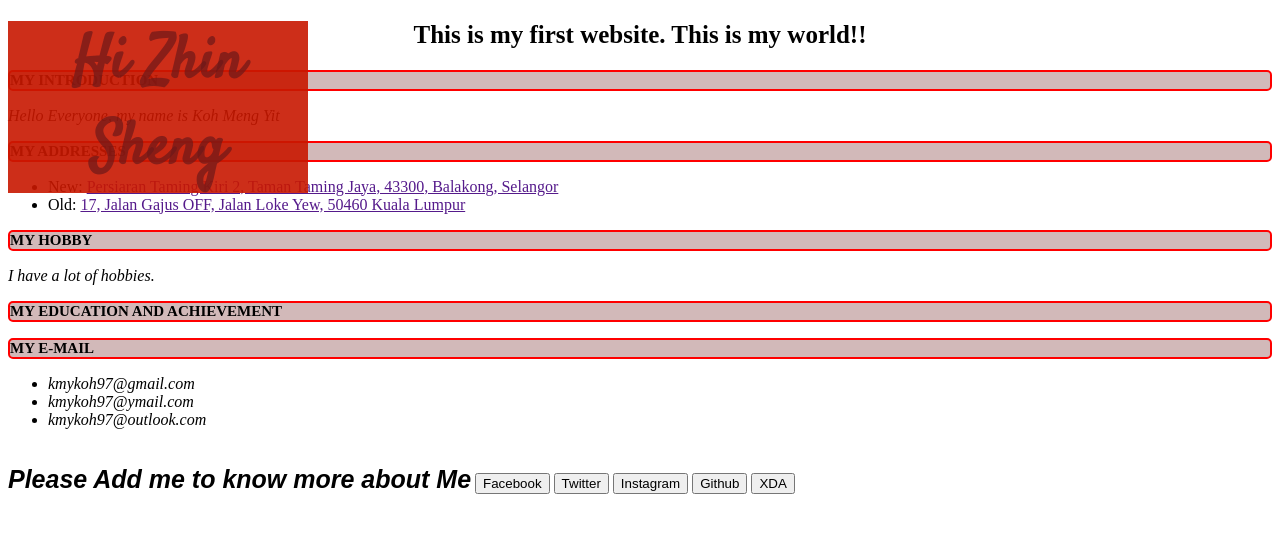
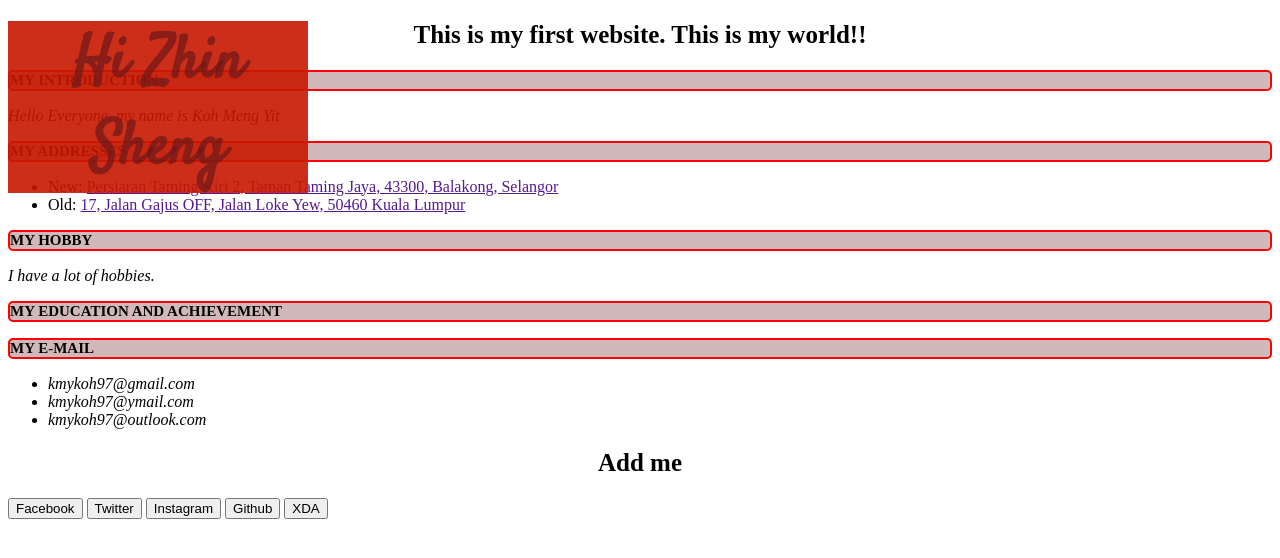
Before and after one commit to kmykoh97/My-first-website, a Jekyll site: the page built from index.md, in a window 1280 px wide. Shown: the top 558 px of the page. Built offline with Jekyll 4.4.1, drawn with Linux system fonts in a browser that asks for light colours; some web fonts are replaced; our own code applies the rules of GitHub Pages for plain Markdown files.

Commit message:
Update default.html
Add XDA link

```diff
--- a/_layouts/default.html
+++ b/_layouts/default.html
@@ -36,14 +36,15 @@
 			</div>
 	</div>
 
-	<!--I need to add link for these buttons and do some styling/ Use inline-block styling method-->
+	<!--Final section. Put account for adding and contact-->
+	<h2 id="AddMe">Add me</h2>
+	<!--I need to do styling for these buttons/ Use inline-block styling method-->
 	<div class="MyButton">
-		<h2 class="AddMeToKnowMore">Please Add me to know more about Me</h2>
 		<a href="https://www.facebook.com/kohmengyit.mengyitkoh" target="_blank"><button>Facebook</button></a>
 		<a href="https://twitter.com/kohmengyit" target="_blank"><button>Twitter</button></a>
 		<a href="https://www.instagram.com/kmykoh/?hl=en" target="_blank"><button>Instagram</button></a>
 		<a href="https://github.com/kmykoh97" target="_blank"><button>Github</button></a>
-		<a href="" target="_blank"><button>XDA</button></a>
+		<a href="https://forum.xda-developers.com/member.php?u=8174811&tab=aboutme&simple=1" target="_blank"><button>XDA</button></a>
 	</div>
 
 </body>
```
